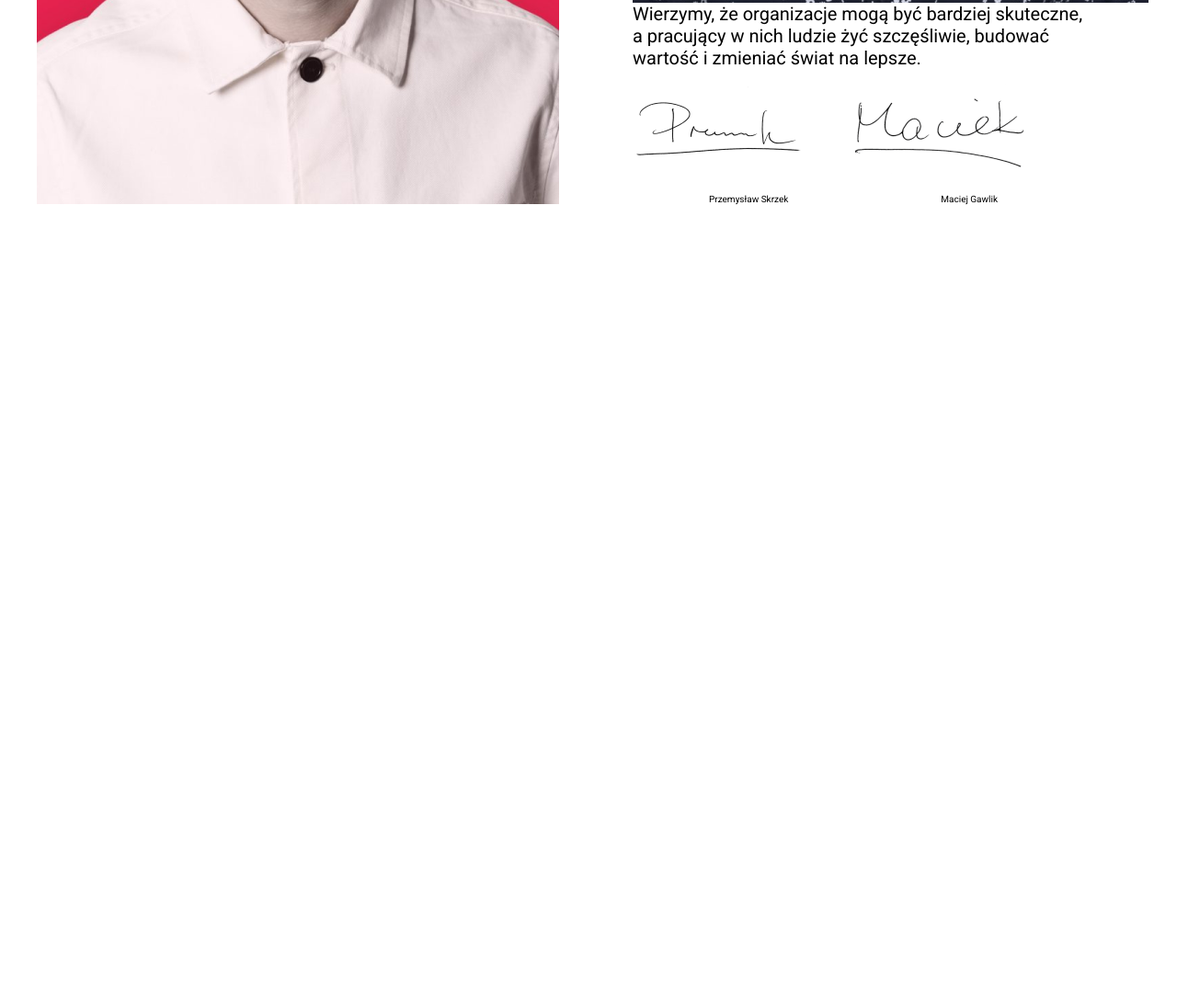
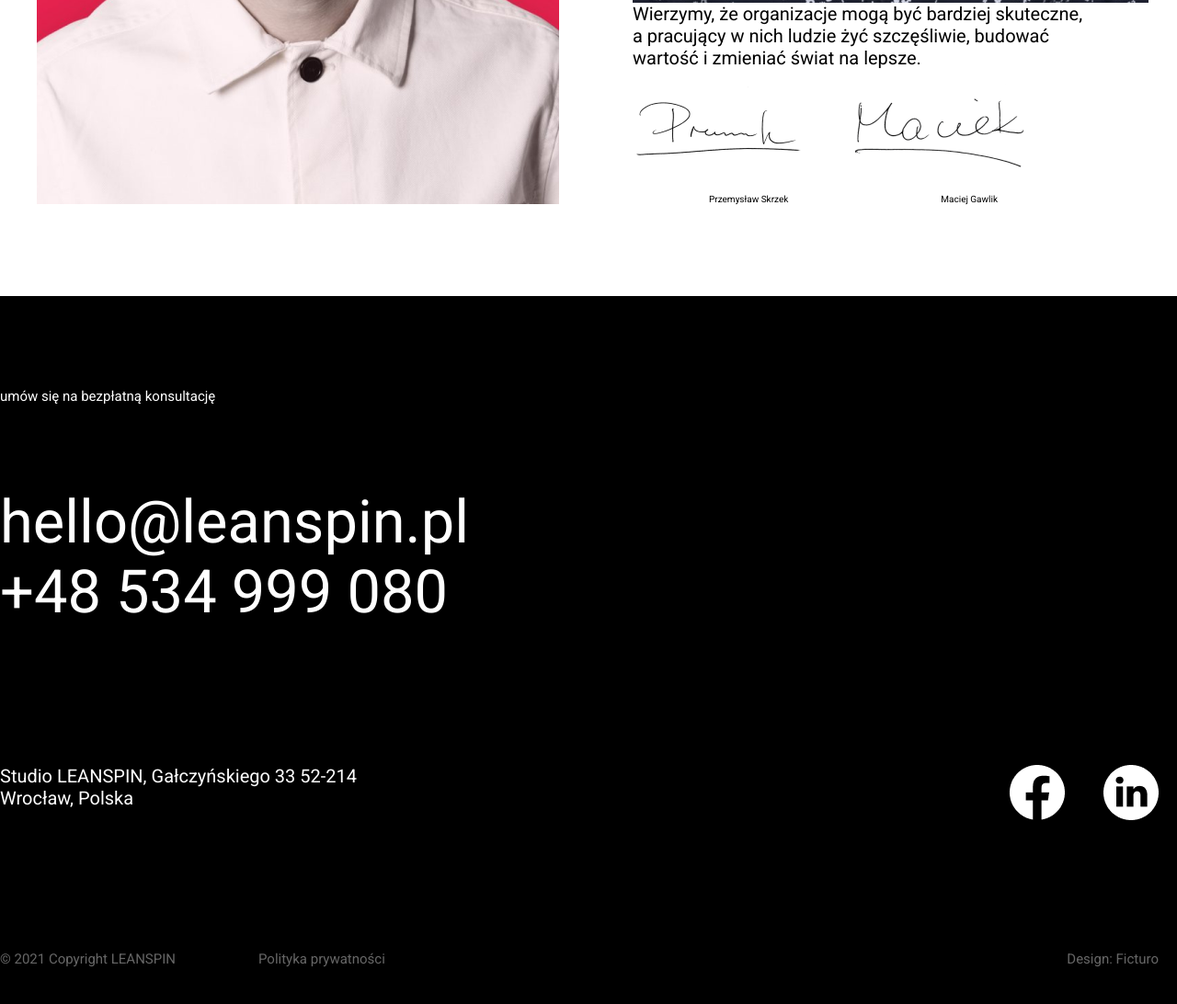
Before and after one commit to Yury-Odinson/course-work, a website built with Parcel: page src/index.html in a window 1280 px wide. Shown: the part 7081-8173 px from the top of the page at 92% size. Before the commit the page ends 7403 px from the top, so only its background shows below. Built offline with nearby package versions, Linux system fonts and the light colour scheme.

Commit message:
feat: contacts (9 section with contacts)

```diff
--- a/src/index.html
+++ b/src/index.html
@@ -216,5 +216,33 @@
         </div>
     </div>
 
+
+
+<!-- 9-я секция с контактами -->
+    <div class="contacts">
+        <div class="contacts-container">
+            <h5 class="contacts__title">umów się na bezpłatną konsultację</h5>
+            <div class="contacts-links">
+                <span><a href="mailto:hello@leanspin.pl">hello@leanspin.pl</a></span>
+                <span><a href="tel:+48534999080">+48 534 999 080</a></span>
+            </div>
+            <div class="contacts-wrapper">
+                <div class="contacts-wrapper__address">
+                    <span>Studio LEANSPIN, Gałczyńskiego 33</span>
+                    <span>52-214 Wrocław, Polska</span>
+                </div>
+                <div class="contacts-wrapper-socials">
+                    <img class="contacts-wrapper-socials__item" src="./assets/image/9_contacts/facebook.png" alt="facebook">
+                    <img class="contacts-wrapper-socials__item" src="./assets/image/9_contacts/in.png" alt="in">
+                </div>
+            </div>
+            <div class="contacts-footer">
+                <span class="contacts-footer__item">© 2021 Copyright LEANSPIN</span>
+                <span class="contacts-footer__item">Polityka prywatności</span>
+                <span class="contacts-footer__item contacts-footer__righted">Design: Ficturo</span>
+            </div>
+        </div>
+    </div>
+
 </body>
 </html>
--- a/src/styles/main.scss
+++ b/src/styles/main.scss
@@ -459,3 +459,68 @@
         max-width: 480px;
     }
 }
+
+// 9-я секция с контактами
+.contacts {
+
+    width: 100%;
+    background-color: black;
+
+    &-container {
+        margin: 0 auto;
+        max-width: 1300px;
+        color: white;
+    }
+
+    &__title {
+        padding: 100px 0 40px;
+        font-size: 1.5rem;
+    }
+
+    &-links {
+        padding: 50px 0;
+        max-width: 500px;
+        font-size: 6.5rem;
+    }
+
+    &-wrapper {
+        display: flex;
+        justify-content: space-between;
+        padding: 100px 0;
+    }
+
+    &-wrapper__address {
+        display: inline-block;
+        max-width: 400px;
+        font-size: 2rem;
+    }
+
+    &-wrapper-socials {
+        display: inline-block;
+    }
+
+    &-wrapper-socials__item {
+        padding: 0 20px;
+        // если раскомментировать нижнее свойство, то изображение пропадает
+        // width: 60px;
+        height: 60px;
+    }
+
+    &-footer {
+        display: flex;
+        padding: 40px 0;
+        color: rgba(255, 255, 255, 0.4);
+        font-size: 1.5rem;
+    }
+
+    &-footer__item {
+        padding-right: 90px;
+    }
+
+    &-footer__righted {
+        // прижимаем последний элемент к правому краю
+        order: 999;
+        margin-left: auto;
+        padding-right: 20px;
+    }
+}
--- a/src/styles/reset.css
+++ b/src/styles/reset.css
@@ -21,4 +21,5 @@ h1, h2, h3, h4, h5, h6, p {
 
 a {
     text-decoration: none;
+    color: white;
 }
```
Also changed, not shown: dist/facebook.59b5fae9.png (added), dist/in.227eca2e.png (added), dist/index.html, src/assets/image/9_contacts/facebook.png (added), src/assets/image/9_contacts/in.png (added), 4 other files.
